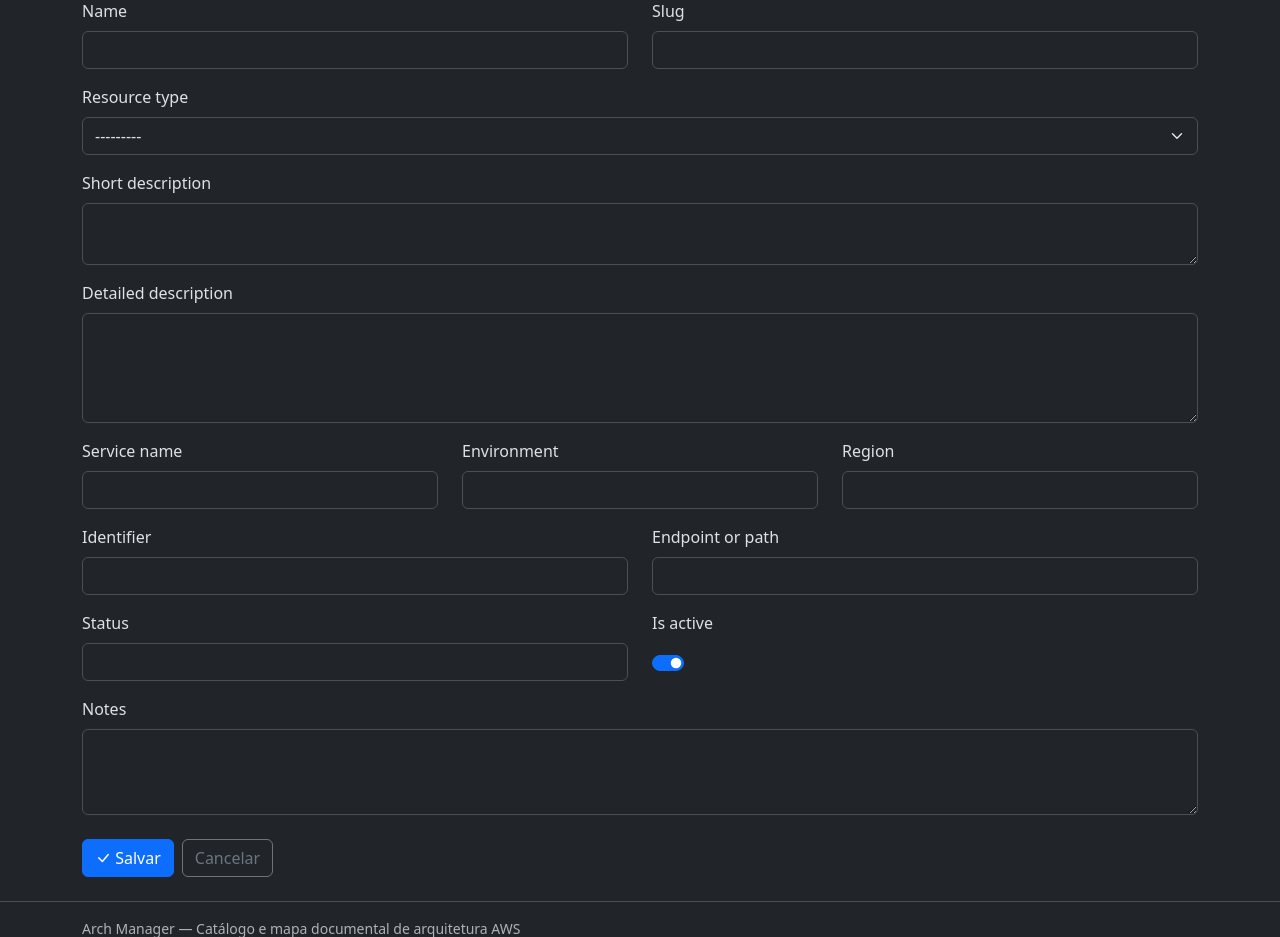
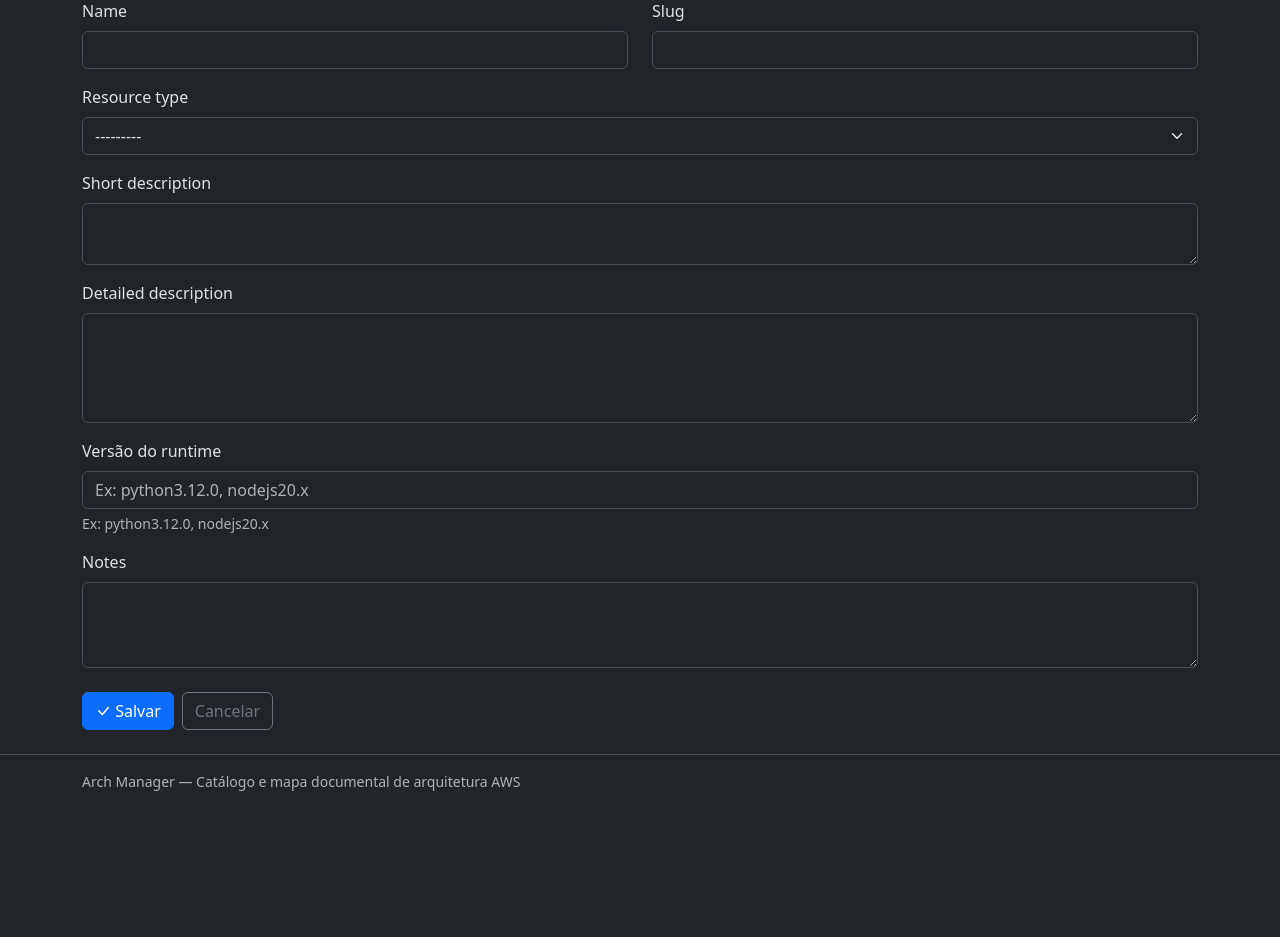
Before and after one commit to MatheusBLopes/arch-manager, a Django app: page /resources/new/ in a window 1280 px wide. Shown: the part 178-1115 px from the top of the page. After the commit the page ends 969 px from the top, so only its background shows below. Run offline with Django 5.2, Linux system fonts and the light colour scheme; data that the repository does not hold is empty; some libraries are stand-ins or nearby versions.

Commit message:
feat: update resource fields

```diff
--- a/arch_manager/apps/relationships/forms.py
+++ b/arch_manager/apps/relationships/forms.py
@@ -26,7 +26,7 @@ class ResourceRelationshipForm(forms.ModelForm):
 
     def __init__(self, *args, **kwargs):
         super().__init__(*args, **kwargs)
-        qs = Resource.objects.filter(is_active=True).select_related("resource_type")
+        qs = Resource.objects.all().select_related("resource_type")
         self.fields["source_resource"].queryset = qs
         self.fields["target_resource"].queryset = qs
 
--- a/arch_manager/apps/resources/forms.py
+++ b/arch_manager/apps/resources/forms.py
@@ -13,14 +13,8 @@ class ResourceForm(forms.ModelForm):
             "resource_type",
             "short_description",
             "detailed_description",
-            "service_name",
-            "environment",
-            "region",
-            "identifier",
-            "endpoint_or_path",
-            "status",
+            "runtime_version",
             "notes",
-            "is_active",
         ]
         widgets = {
             "name": forms.TextInput(attrs={"class": "form-control"}),
@@ -28,14 +22,13 @@ class ResourceForm(forms.ModelForm):
             "resource_type": forms.Select(attrs={"class": "form-select"}),
             "short_description": forms.Textarea(attrs={"rows": 2, "class": "form-control"}),
             "detailed_description": forms.Textarea(attrs={"rows": 4, "class": "form-control"}),
-            "service_name": forms.TextInput(attrs={"class": "form-control"}),
-            "environment": forms.TextInput(attrs={"class": "form-control"}),
-            "region": forms.TextInput(attrs={"class": "form-control"}),
-            "identifier": forms.TextInput(attrs={"class": "form-control"}),
-            "endpoint_or_path": forms.TextInput(attrs={"class": "form-control"}),
-            "status": forms.TextInput(attrs={"class": "form-control"}),
+            "runtime_version": forms.TextInput(
+                attrs={
+                    "class": "form-control",
+                    "placeholder": "Ex: python3.12.0, nodejs20.x",
+                }
+            ),
             "notes": forms.Textarea(attrs={"rows": 3, "class": "form-control"}),
-            "is_active": forms.CheckboxInput(attrs={"class": "form-check-input"}),
         }
 
     def __init__(self, *args, **kwargs):
--- a/arch_manager/apps/resources/models.py
+++ b/arch_manager/apps/resources/models.py
@@ -32,14 +32,13 @@ class Resource(models.Model):
     )
     short_description = models.CharField(max_length=500)
     detailed_description = models.TextField(blank=True)
-    service_name = models.CharField(max_length=200, blank=True)
-    environment = models.CharField(max_length=100, blank=True)
-    region = models.CharField(max_length=100, blank=True)
-    identifier = models.CharField(max_length=200, blank=True)
-    endpoint_or_path = models.CharField(max_length=500, blank=True)
-    status = models.CharField(max_length=100, blank=True)
+    runtime_version = models.CharField(
+        "Versão do runtime",
+        max_length=100,
+        blank=True,
+        help_text="Ex: python3.12.0, nodejs20.x",
+    )
     notes = models.TextField(blank=True)
-    is_active = models.BooleanField(default=True)
     created_at = models.DateTimeField(auto_now_add=True)
     updated_at = models.DateTimeField(auto_now=True)
 
--- a/arch_manager/apps/resources/views.py
+++ b/arch_manager/apps/resources/views.py
@@ -15,7 +15,7 @@ class ResourceListView(ListView):
     paginate_by = 20
 
     def get_queryset(self):
-        qs = Resource.objects.filter(is_active=True).select_related("resource_type")
+        qs = Resource.objects.all().select_related("resource_type")
         search = self.request.GET.get("q", "").strip()
         type_slug = self.request.GET.get("type", "").strip()
         if search:
@@ -51,7 +51,6 @@ class ResourceByTypeListView(ListView):
         )
         return Resource.objects.filter(
             resource_type=self.resource_type,
-            is_active=True,
         ).select_related("resource_type").order_by("name")
 
     def get_context_data(self, **kwargs):
@@ -109,7 +108,7 @@ def resource_update(request, slug):
 def resource_type_list(request):
     """Listagem de tipos de recurso."""
     types = ResourceType.objects.filter(is_active=True).annotate(
-        resource_count=Count("resources", filter=Q(resources__is_active=True))
+        resource_count=Count("resources")
     )
     return render(
         request,
--- a/arch_manager/templates/resources/resource_by_type.html
+++ b/arch_manager/templates/resources/resource_by_type.html
@@ -20,7 +20,7 @@
       <tr>
         <th>Nome</th>
         <th>Descrição</th>
-        <th>Ambiente/Região</th>
+        <th>Runtime</th>
         <th></th>
       </tr>
     </thead>
@@ -31,7 +31,7 @@
             <a href="{% url 'resources:detail' slug=resource.slug %}">{{ resource.name }}</a>
           </td>
           <td>{{ resource.short_description|truncatewords:15 }}</td>
-          <td>{{ resource.environment|default:"" }} {{ resource.region|default:"" }}</td>
+          <td>{{ resource.runtime_version|default:"—" }}</td>
           <td class="text-end">
             <a href="{% url 'resources:update' slug=resource.slug %}" class="btn btn-sm btn-outline-secondary" title="Editar"><i class="bi bi-pencil"></i></a>
           </td>
--- a/arch_manager/templates/resources/resource_form.html
+++ b/arch_manager/templates/resources/resource_form.html
@@ -50,43 +50,15 @@
     {{ form.detailed_description }}
   </div>
 
-  <div class="row">
-    <div class="col-md-4 mb-3">
-      <label for="{{ form.service_name.id_for_label }}" class="form-label">{{ form.service_name.label }}</label>
-      {{ form.service_name }}
-    </div>
-    <div class="col-md-4 mb-3">
-      <label for="{{ form.environment.id_for_label }}" class="form-label">{{ form.environment.label }}</label>
-      {{ form.environment }}
-    </div>
-    <div class="col-md-4 mb-3">
-      <label for="{{ form.region.id_for_label }}" class="form-label">{{ form.region.label }}</label>
-      {{ form.region }}
-    </div>
-  </div>
-
-  <div class="row">
-    <div class="col-md-6 mb-3">
-      <label for="{{ form.identifier.id_for_label }}" class="form-label">{{ form.identifier.label }}</label>
-      {{ form.identifier }}
-    </div>
-    <div class="col-md-6 mb-3">
-      <label for="{{ form.endpoint_or_path.id_for_label }}" class="form-label">{{ form.endpoint_or_path.label }}</label>
-      {{ form.endpoint_or_path }}
-    </div>
-  </div>
-
-  <div class="row">
-    <div class="col-md-6 mb-3">
-      <label for="{{ form.status.id_for_label }}" class="form-label">{{ form.status.label }}</label>
-      {{ form.status }}
-    </div>
-    <div class="col-md-6 mb-3">
-      <label for="{{ form.is_active.id_for_label }}" class="form-label">{{ form.is_active.label }}</label>
-      <div class="form-check form-switch mt-2">
-        {{ form.is_active }}
-      </div>
-    </div>
+  <div class="mb-3">
+    <label for="{{ form.runtime_version.id_for_label }}" class="form-label">{{ form.runtime_version.label }}</label>
+    {{ form.runtime_version }}
+    {% if form.runtime_version.help_text %}
+      <div class="form-text">{{ form.runtime_version.help_text }}</div>
+    {% endif %}
+    {% if form.runtime_version.errors %}
+      <div class="invalid-feedback d-block">{{ form.runtime_version.errors.0 }}</div>
+    {% endif %}
   </div>
 
   <div class="mb-4">
--- a/arch_manager/templates/resources/resource_list.html
+++ b/arch_manager/templates/resources/resource_list.html
@@ -36,7 +36,7 @@
         <th>Nome</th>
         <th>Tipo</th>
         <th>Descrição</th>
-        <th>Ambiente/Região</th>
+        <th>Runtime</th>
         <th></th>
       </tr>
     </thead>
@@ -48,7 +48,7 @@
           </td>
           <td><span class="badge bg-secondary">{{ resource.resource_type.name }}</span></td>
           <td>{{ resource.short_description|truncatewords:15 }}</td>
-          <td>{{ resource.environment|default:"" }} {{ resource.region|default:"" }}</td>
+          <td>{{ resource.runtime_version|default:"—" }}</td>
           <td class="text-end">
             <a href="{% url 'resources:update' slug=resource.slug %}" class="btn btn-sm btn-outline-secondary" title="Editar"><i class="bi bi-pencil"></i></a>
           </td>
```
Also changed, not shown: arch_manager/apps/core/views.py (+4 -4 lines), arch_manager/templates/resources/resource_detail.html (+4 -16 lines), arch_manager/apps/resources/migrations/0002_add_runtime_version.py (added).
